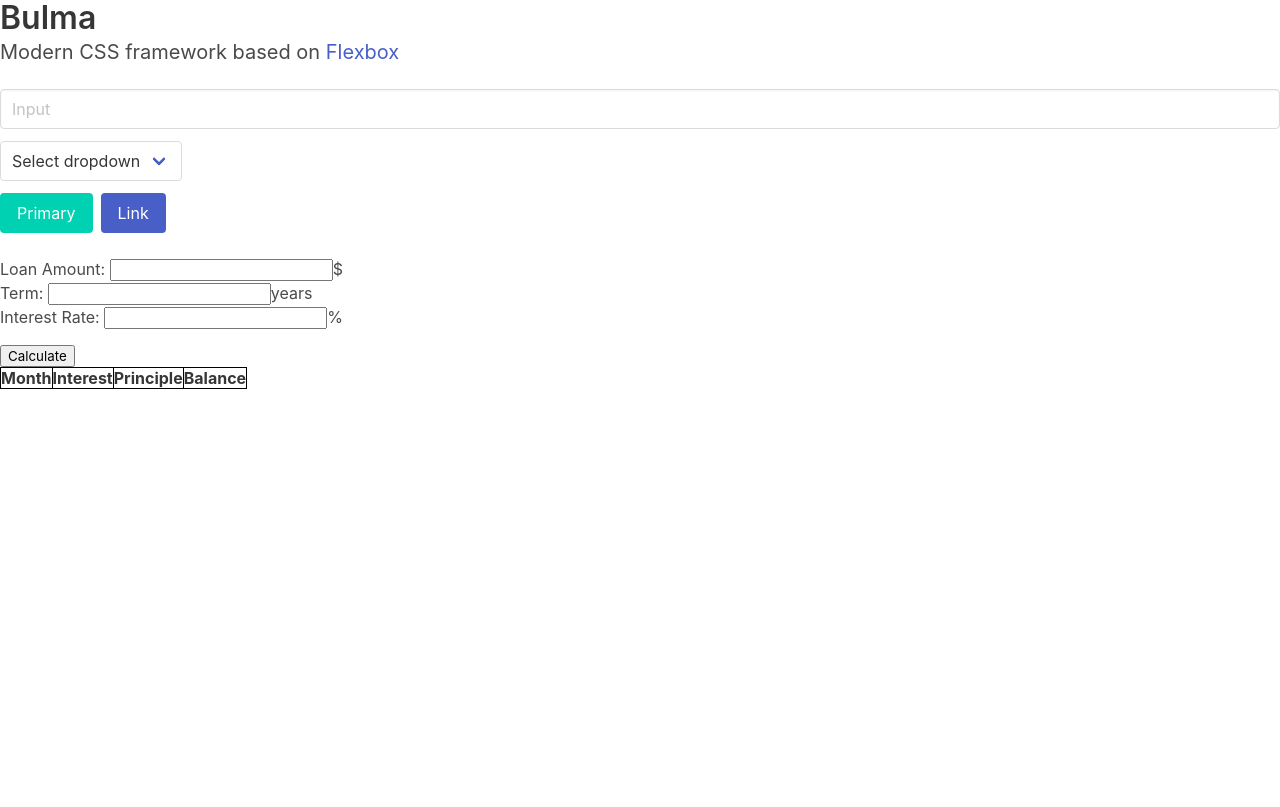
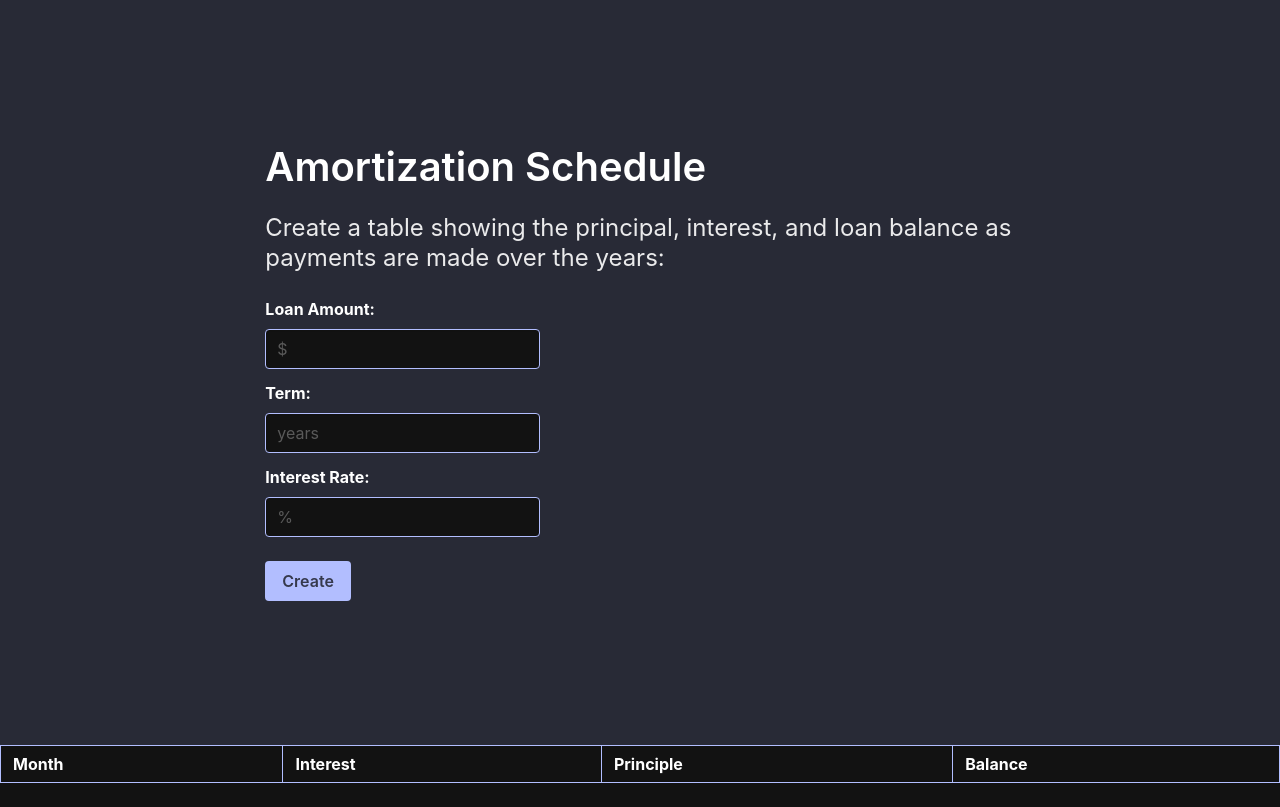
Before and after one commit to dedaredevil/AmortizationSchedule, a website: page index.html in a window 1280 px wide. Drawn offline with Linux system fonts and the light colour scheme.

Commit message:
Add dark Bulma theme

```diff
--- a/css/style.css
+++ b/css/style.css
@@ -3,3 +3,7 @@
 td {
   border: 1px solid black;
 }
+
+.form__container {
+  width: 275px;
+}
--- a/index.html
+++ b/index.html
@@ -1,53 +1,63 @@
 <html lang="en">
+
 <head>
   <meta charset="UTF-8" />
   <meta name="viewport" content="width=device-width, initial-scale=1.0" />
   <meta http-equiv="X-UA-Compatible" content="ie=edge" />
-    <title>Document</title>
+  <title>Amortization Schedule</title>
   <link rel="stylesheet" type="text/css" href="css/style.css" />
   <link rel="stylesheet" href="css/mystyles.css">
 </head>
 
 <body>
-    <h1 class="title">
-      Bulma
+  <section class="hero is-medium is-primary">
+    <div class="hero-body">
+      <div class="container">
+        <div class="columns">
+          <div class="column is-8-desktop is-offset-2-desktop">
+
+            <h1 class="title is-2 is-spaced">
+              Amortization Schedule
             </h1>
 
-    <p class="subtitle">
-      Modern CSS framework based on <a href="https://developer.mozilla.org/en-US/docs/Web/CSS/CSS_Flexible_Box_Layout/Basic_Concepts_of_Flexbox">Flexbox</a>
-    </p>
+            <h2 class="subtitle is-4">
+              Create a table showing the principal, interest, and loan balance as payments are made over the years:
+            </h2>
 
+            <div class="form__container">
+              <div class="field">
+                <label class="label">Loan Amount:</label>
+                <div class="control">
+                  <input class="input" id="principle-input" type="text" placeholder="$">
+                </div>
+              </div>
+              <div class="field">
+                <label class="label">Term:</label>
+                <div class="control">
+                  <input class="input" id="length-input" type="text" placeholder="years">
+                </div>
+              </div>
+              <div class="field">
+                <label class="label">Interest Rate:</label>
+                <div class="control">
+                  <input class="input" id="rate-input" type="text" placeholder="%">
+                </div>
+              </div>
+            </div>
+            <br>
             <div class="field">
               <div class="control">
-        <input class="input" type="text" placeholder="Input">
+                <button onclick="runCalc()" class="button is-link"><strong
+                    class="has-text-weight-semibold">Create</strong></button>
               </div>
             </div>
 
-    <div class="field">
-      <p class="control">
-        <span class="select">
-          <select>
-            <option>Select dropdown</option>
-          </select>
-        </span>
-      </p>
           </div>
-
-    <div class="buttons">
-      <a class="button is-primary">Primary</a>
-      <a class="button is-link">Link</a>
         </div>
-
-    <form>
-      Loan Amount: <input type="text" name="principle" id="principle-input" />$
-      <br />
-      Term: <input type="text" name="length" id="length-input" />years <br />
-      Interest Rate: <input type="text" name="rate" id="rate-input" />% <br />
-    </form>
-
-    <button onclick="runCalc()">Calculate</button>
-
-    <table id="table">
+      </div>
+    </div>
+  </section>
+  <table class="table is-bordered is-fullwidth" id="table">
     <thread>
       <tr>
         <th>Month</th>
@@ -59,4 +69,5 @@
   </table>
 </body>
 <script src="src/script.js"></script>
+
 </html>
--- a/sass/mystyles.scss
+++ b/sass/mystyles.scss
@@ -1,2 +1,19 @@
 @charset "utf-8";
+
+// Brand colors
+$lavendar: #b2beff;
+$grey: #282a36;
+$black: #121212;
+$white: #ffffff;
+
+// Update Bulma's global variables
+$primary: $grey;
+$link: $lavendar;
+$grey-darker: $white;
+$white: $black;
+$grey-lighter: $lavendar;
+
+// Update some of Bulma's component variables
+$body-background-color: $black;
+
 @import "../node_modules/bulma/bulma.sass";
```
Also changed, not shown: css/mystyles.css. Lines whose indentation alone changed are shown as unchanged.
